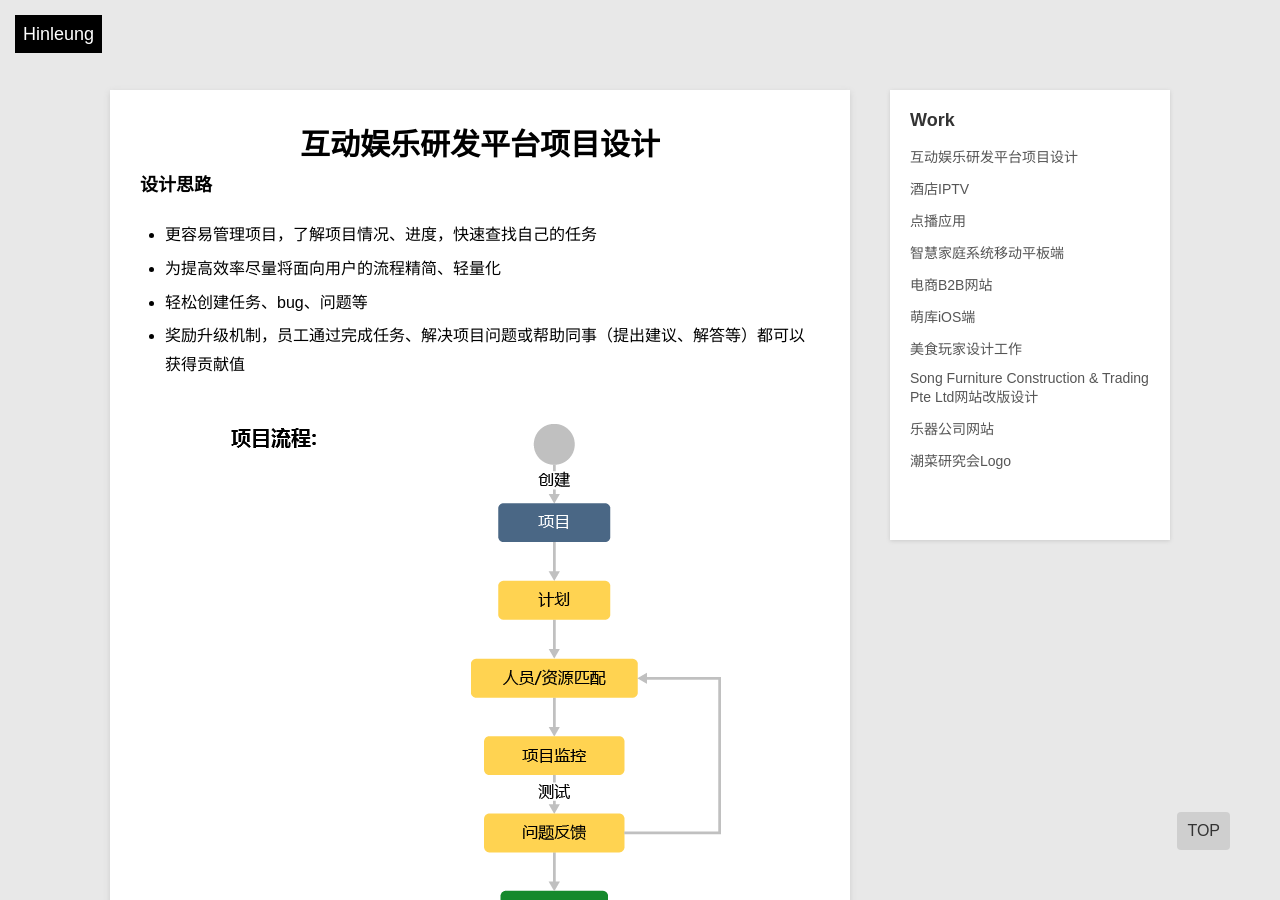
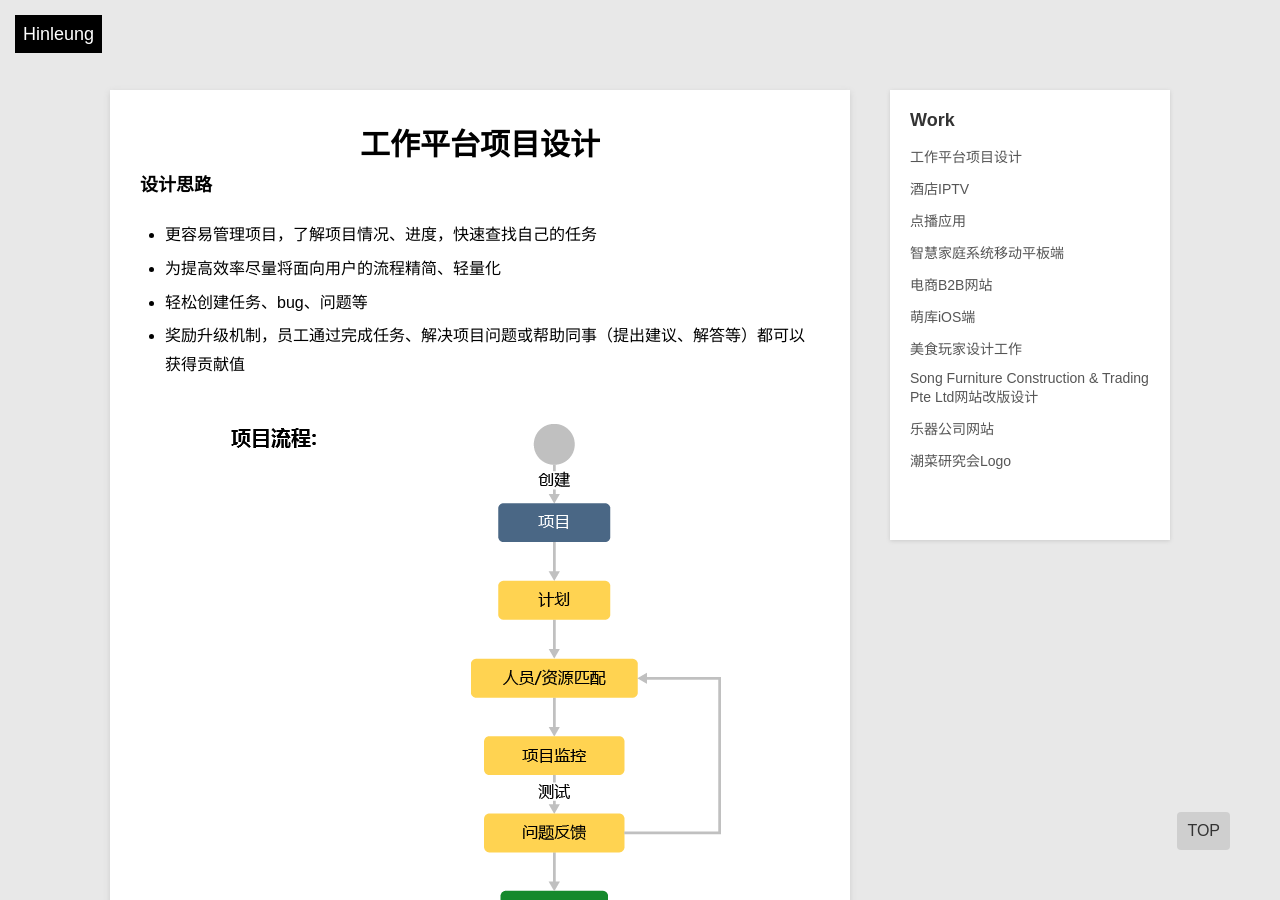
Before and after one commit to hinleung/hinleung.github.io, a Jekyll site: the page built from _posts/blog/2014-11-09-Project-management-platform.md, in a window 1280 px wide and 900 px high. Built offline with Jekyll 4.4.1, drawn with Linux system fonts in a browser that asks for light colours; Markdown is read by kramdown in place of the engine named in the settings.

Commit message:
Update 2014-11-09-Project-management-platform.md

```diff
--- a/_posts/blog/2014-11-09-Project-management-platform.md
+++ b/_posts/blog/2014-11-09-Project-management-platform.md
@@ -1,6 +1,6 @@
 ---
 layout: post
-title: 互动娱乐研发平台项目设计
+title: 工作平台项目设计
 description: <a href="/Project-management-platform"><img src="/images/项目管理平台/活动预告.png"></a>
 category: blog
 ---
```
